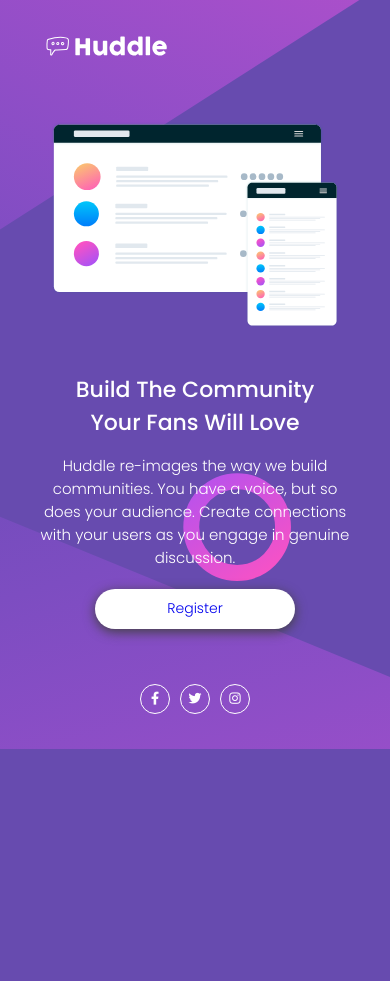
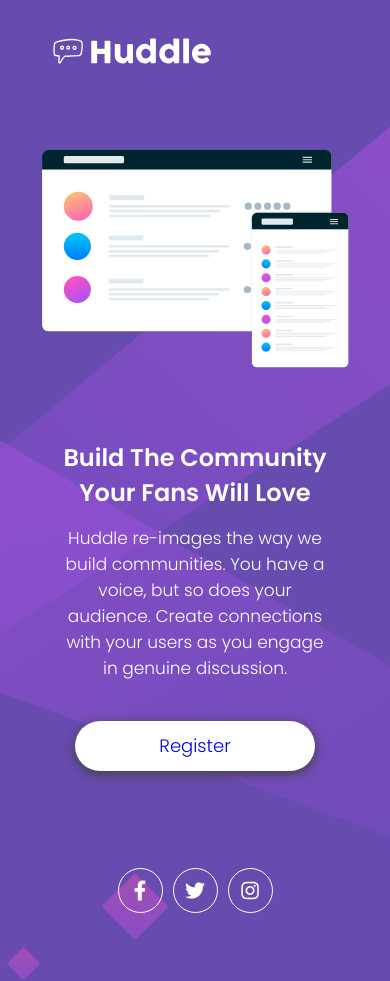
Before and after one commit to kamillaschulz/projeto-huddle-base, a plain HTML site: page index.html in a window 390 px wide. Before the commit the page ends 844 px from the top, so only its background shows below. Drawn offline with Linux system fonts and the light colour scheme.

Commit message:
correcao quest

```diff
--- a/index.html
+++ b/index.html
@@ -33,7 +33,7 @@
   <main>
     <div class="container">
     <section class="item-left">
-      <img src="./src/images/illustration-mockups.svg" alt="">
+      <img src="./src/images/illustration-mockups.svg" alt="Illustration Mockups">
     </section>
     <section class="about">
       <div class="item-right">
@@ -50,17 +50,14 @@
   </div>
   </main>
   <footer class="footer">
-    <div class="social">
-      <a href="#">
-        <i class="fab fa-facebook-f"></i>
-      </a>
-      <a href="#">
-        <i class="fab fa-twitter"></i>
-      </a>
-      <a href="#">
-        <i class="fab fa-instagram"></i>
-      </a>
-
+    <nav>
+      <ul>
+        <li><a href="#">
+        <i class="fab fa-facebook-f"></i></a></li>
+        <li><a href="#"><i class="fab fa-twitter"></i></a></li>
+        <li><a href="#"><i class="fab fa-instagram"></i></a></li>
+      </ul>
+    </nav>
     </div>
 
   </footer>
--- a/src/css/estilos.css
+++ b/src/css/estilos.css
@@ -18,7 +18,7 @@ body {
 }
 
 .header img {
-    width: 150px;
+    max-width: 1440px;
 }
 
 
@@ -32,17 +32,18 @@ body {
 }
 
 .item-left img{
-    width: 80vh;
+    max-width: 1440px;
 }
 
 .about .item-right {
-    padding: 30px;
+    padding: 50px;
     color: var(--light);
     display: flex;
     flex-direction: column;
     justify-content: space-around;
     align-items: flex-start;
     height: auto;
+    max-width: 520px;
 }
 
 .about .item-right h2 {
@@ -56,9 +57,8 @@ body {
     font-size: 1.4rem;
 }
 
-.btn-register {
+.btn-register a{
     background-color: var(--light);
-    color: var(--hard);
     font-size: 1.4rem;
     width: 140px;
     height: 45px;
@@ -70,39 +70,47 @@ body {
     transition: 0.3s;
 }
 
-.btn-register:hover {
+.btn-register a:hover {
     background-color: var(--soft);
+    color: var(--light);
 }
 
 .footer {
     height: 70px;
 }
 
-.footer .social {
+.footer nav {
     display: flex;
     justify-content: flex-end;
     padding-right: 50px;
 
 }
 
-.footer .social a{
+.footer nav ul{
+    display: flex;
+    flex-direction: row;
+    justify-content: center;
+    align-items: center;
     padding: 5px;
 }
 
-.footer .social i{
+.footer nav li{
+    padding: 5px;
+}
+
+.footer nav i{
     display: flex;
     justify-content: center;
     align-items: center;
-    font-size: 1.3rem;
+    font-size: 2.2rem;
     border: 1px solid var(--light);
     border-radius: 50%;
-    width: 30px;
-    height: 30px;
+    width: 50px;
+    height: 50px;
     color: var(--light);
-
 }
 
-.footer .social i:hover{
+.footer nav i:hover{
     color: var(--soft);
     border-color: var(--soft);
 }
--- a/src/css/responsivo.css
+++ b/src/css/responsivo.css
@@ -1,18 +1,20 @@
+@media(max-width:820px) {
+    body {
+        background: url(../images/bg-mobile.svg) no-repeat center center;
+        background-color: var(--hard);
+        background-size: cover;
+        max-width: 820px;
+    }
 
+    .header {
+        display: flex;
+        justify-content: flex-start;
+        align-items: flex-start;
+        padding: 50px 0 30px 100px;
+    }
 
-
-
-
-
-@media(max-width:769px) {
-    .item-left img {
-        width: 320px;
-    }
-}
-
-@media(max-width:426px) {
-    body {
-        height: 100%;
+    .header img{
+        width: 200px;
     }
 
     .container {
@@ -20,30 +22,24 @@
         flex-direction: column;
         justify-content: center;
         align-items: center;
-        padding: 25px 35px 0 35px;
+
     }
 
-
-    .header {
+    section {
         display: flex;
-        justify-content: flex-start;
-        align-items: flex-start;
-        padding: 30px 0 30px 40px;
+        justify-content: center;
     }
 
-    .header img{
-        width: 130px;
-    }
-
-    .item-left {
+    .item-left img {
+        max-width: 100%;
         display: flex;
         justify-content: center;
         align-items: center;
-
+        padding: 0 50px 50px 50px;
     }
 
-    .item-left img{
-        width: 90%;
+    .about {
+        width: 100%;
     }
 
     .about .item-right {
@@ -51,32 +47,129 @@
         flex-direction: column;
         justify-content: space-around;
         align-items: center;
-        padding: 45px 0 0 0;
+        padding: 70px 0 0 0;
         text-align: center;
         height: auto;
+    }
+
+    .about .item-right h2 {
+        width: 570px;
+        font-size: 4.5rem;
+    }
+
+    .about .item-right p {
+        font-size: 3rem;
+    }
+
+    .btn-register {
+        display: flex;
+        justify-content: center;
+        align-items: center;
+    }
+
+    .btn-register a {
+        font-size: 2.5rem;
+        width: 370px;
+        height: 75px;
+        margin-top: 30px;
+        border-radius: 50px;
+    }
+
+    .footer {
+        padding: 0px;
+        height: 180px;
+        display: flex;
+        justify-content: center;
+        align-items: center;
+    }
+
+    .footer nav {
+        display: flex;
+        justify-content: space-around;
+        align-items: center;
+        padding: 0;
+        width: 250px;
+    }
+
+    .footer nav a {
+        width: 90px;
+        height: 90px;
+    }
+
+    .footer nav ul {
+        display: flex;
+        justify-content: space-around;
+        align-items: center;
+    }
+
+    .footer nav i {
+        font-size: 2.7rem;
+        width: 60px;
+        height: 60px;
+    }
+}
+
+
+@media(max-width:480px) {
+
+    body {
+        height: auto;
+        max-width: 480px;
 
     }
 
-    .about .item-right h2 {
-        width: 280px;
-        font-weight: 500;
-        font-size: 2.2rem;
+    main {
+        display: flex;
+        justify-content: center;
+        align-items: center;
     }
 
-    .about .item-right p {
-        font-size: 1.5rem;
+    .container {
+        padding: 70px 0 30px 0;
     }
 
-    .btn-register {
-        width: 200px;
-        height: 40px;
-        margin-top: 10px;
+    .header {
+        padding: 30px 0 0 45px;
     }
 
-    .footer .social {
-        margin-top: 50px;
-        display: flex;
-        justify-content: center;
+    .header img{
+        width: 170px;
+    }
+
+    .item-left img {
+        max-width: 80%;
         padding: 0;
     }
+
+    .about .item-right {
+        width: 80%;
+    }
+
+    .about .item-right h2{
+        width: 85%;
+        font-size: 2.4rem;
+
+    }
+
+    .about .item-right p{
+        width: 85%;
+        font-size: 1.7rem;
+    }
+
+    .btn-register a {
+        font-size: 1.8rem;
+        width: 240px;
+        height: 50px;
+        margin-top: 30px;
+        border-radius: 50px;
+    }
+
+    .footer {
+
+    }
+
+    .footer nav i {
+        font-size: 2rem;
+        width: 45px;
+        height: 45px;}
 }
```
